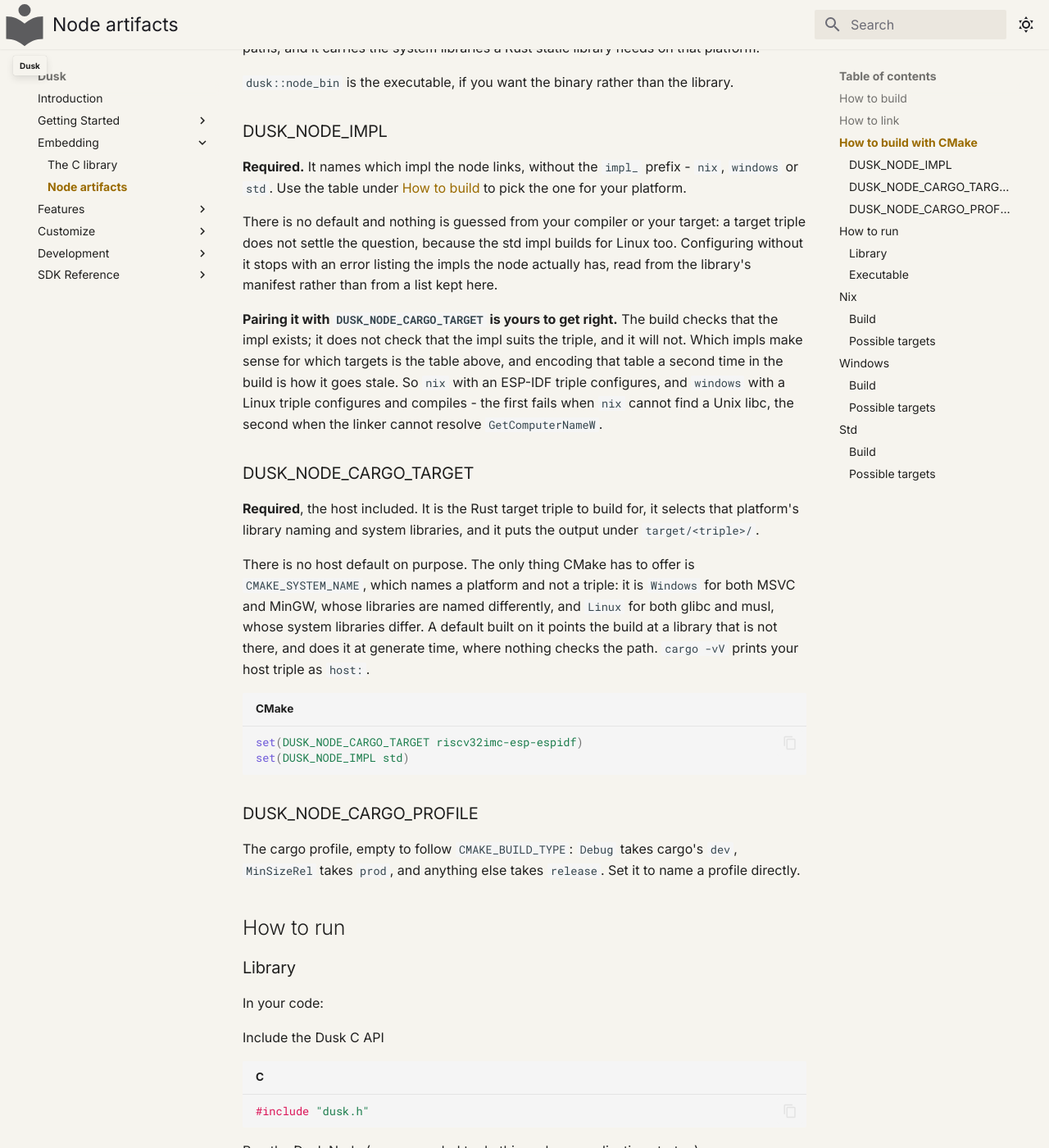
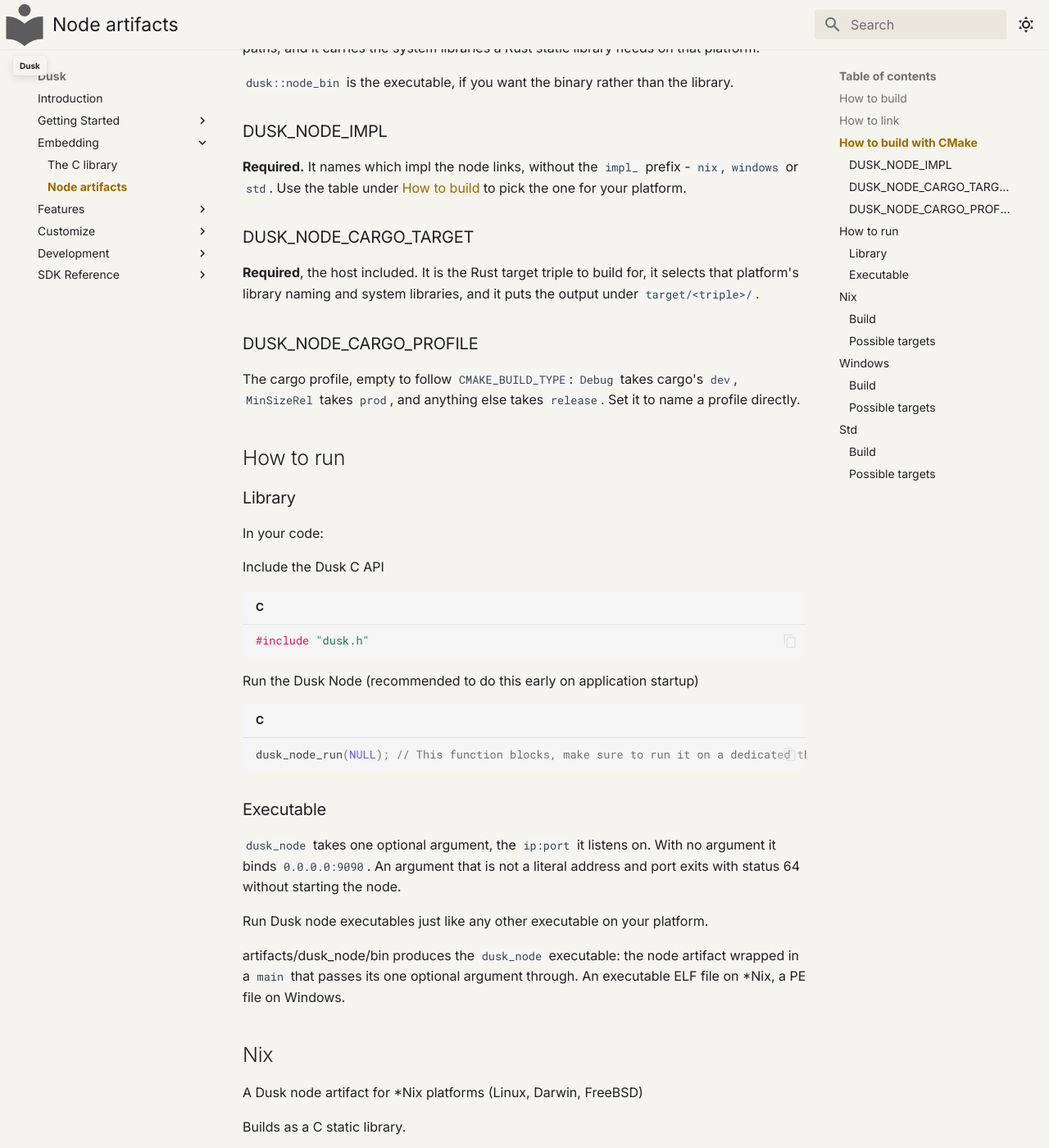
Before and after one commit to tomerze/dusk, an MkDocs documentation site: the page built from docs/docs/embedding/node-artifacts.md, in a window 1280 px wide and 1400 px high, scrolled down 2784 px. Shown: the whole window at 82% size. Built offline with MkDocs 1.6.1 and Material for MkDocs 9.7.7, drawn with Linux system fonts in a browser that asks for light colours; comment, search, counter and statistics services are not loaded.

Commit message:
Update node-artifacts docs

````diff
--- a/docs/docs/embedding/node-artifacts.md
+++ b/docs/docs/embedding/node-artifacts.md
@@ -88,37 +88,12 @@
 `nix`, `windows` or `std`. Use the table under [How to build](#how-to-build) to
 pick the one for your platform.
 
-There is no default and nothing is guessed from your compiler or your target: a
-target triple does not settle the question, because the std impl builds for
-Linux too. Configuring without it stops with an error listing the impls the node
-actually has, read from the library's manifest rather than from a list kept
-here.
-
-**Pairing it with `DUSK_NODE_CARGO_TARGET` is yours to get right.** The build
-checks that the impl exists; it does not check that the impl suits the triple,
-and it will not. Which impls make sense for which targets is the table above,
-and encoding that table a second time in the build is how it goes stale. So
-`nix` with an ESP-IDF triple configures, and `windows` with a Linux triple
-configures and compiles - the first fails when `nix` cannot find a Unix libc,
-the second when the linker cannot resolve `GetComputerNameW`.
 
 ### DUSK_NODE_CARGO_TARGET
 
 **Required**, the host included. It is the Rust target triple to build for, it
 selects that platform's library naming and system libraries, and it puts the
 output under `target/<triple>/`.
-
-There is no host default on purpose. The only thing CMake has to offer is
-`CMAKE_SYSTEM_NAME`, which names a platform and not a triple: it is `Windows`
-for both MSVC and MinGW, whose libraries are named differently, and `Linux` for
-both glibc and musl, whose system libraries differ. A default built on it points
-the build at a library that is not there, and does it at generate time, where
-nothing checks the path. `cargo -vV` prints your host triple as `host:`.
-
-```cmake
-set(DUSK_NODE_CARGO_TARGET riscv32imc-esp-espidf)
-set(DUSK_NODE_IMPL std)
-```
 
 ### DUSK_NODE_CARGO_PROFILE
 
````
